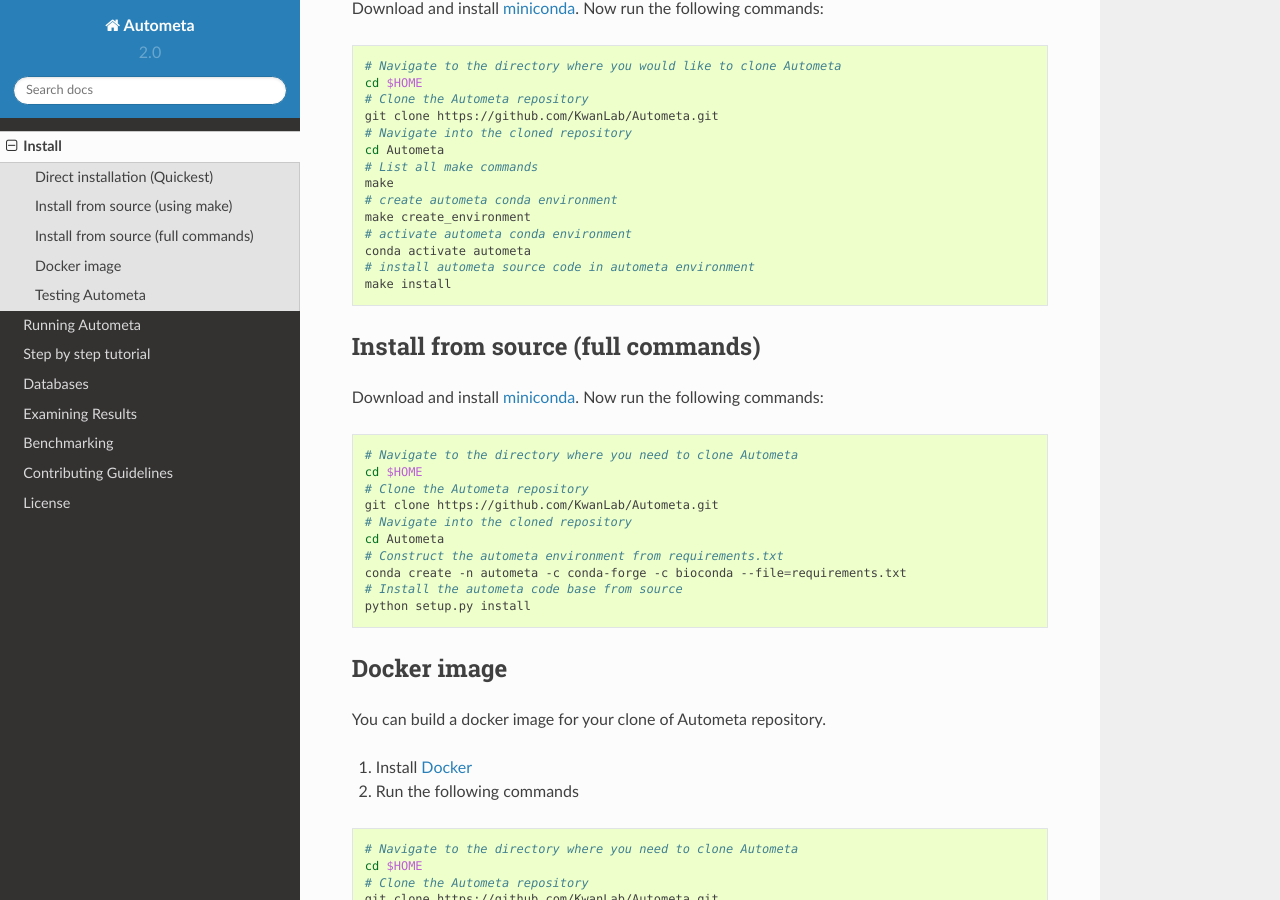
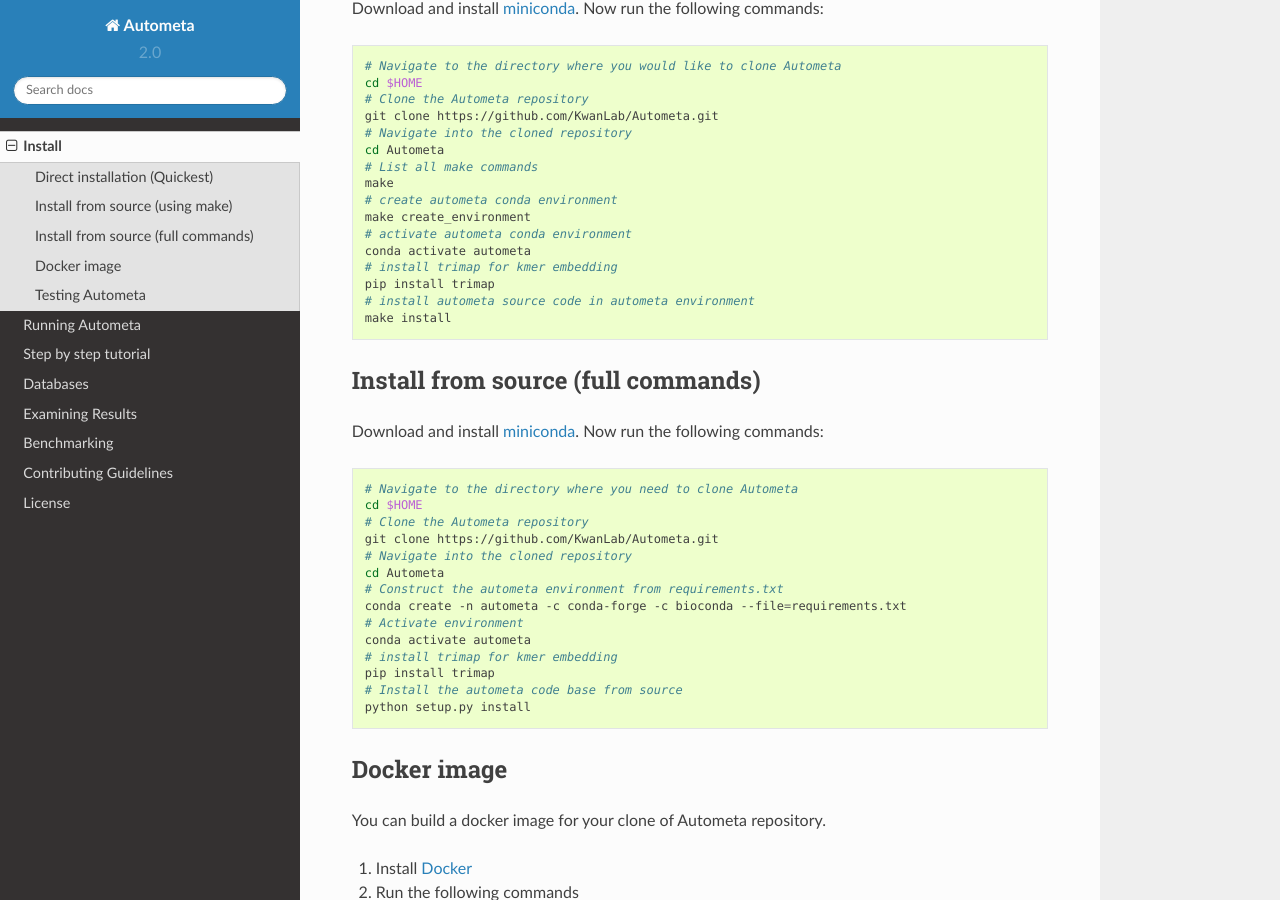
Before and after one commit to KwanLab/Autometa, a Sphinx documentation site: the page built from docs/source/install.rst, in a window 1280 px wide and 900 px high, scrolled down 470 px. Built offline with Sphinx 7.4.7 and the Read the Docs theme 2.0.0, drawn with Linux system fonts in a browser that asks for light colours; pages that are not in the unit, such as notebooks, are missing from menus.

Commit message:
:art: Add trimap as embedding method :memo: Update installation instructions to use trimap :white_check_mark: Add trimap to kmer tests :whale: Add trimap installation to Dockerfile :arrow_up: Add trimap requirements to requirements.txt

```diff
--- a/docs/source/install.rst
+++ b/docs/source/install.rst
@@ -31,6 +31,8 @@
     make create_environment
     # activate autometa conda environment
     conda activate autometa
+    # install trimap for kmer embedding
+    pip install trimap
     # install autometa source code in autometa environment
     make install
 
@@ -49,6 +51,10 @@
     cd Autometa
     # Construct the autometa environment from requirements.txt
     conda create -n autometa -c conda-forge -c bioconda --file=requirements.txt
+    # Activate environment
+    conda activate autometa
+    # install trimap for kmer embedding
+    pip install trimap
     # Install the autometa code base from source
     python setup.py install
 
--- a/requirements.txt
+++ b/requirements.txt
@@ -1,4 +1,5 @@
 # For information on available operators see https://pip.pypa.io/en/stable/user_guide/#fixing-conflicting-dependencies
+python-annoy>=1.11
 attrs
 bedtools
 biopython
@@ -9,7 +10,8 @@
 hmmer
 make
 nextflow>=20.10
-numpy
+numba>=0.34
+numpy>=1.13
 pandas>=1.1
 parallel
 prodigal
@@ -17,7 +19,7 @@
 rsync
 samtools==1.11
 scikit-bio
-scikit-learn
+scikit-learn>=0.18
 tqdm
 tsne
 umap-learn
```
Also changed, not shown: 3 other files.
